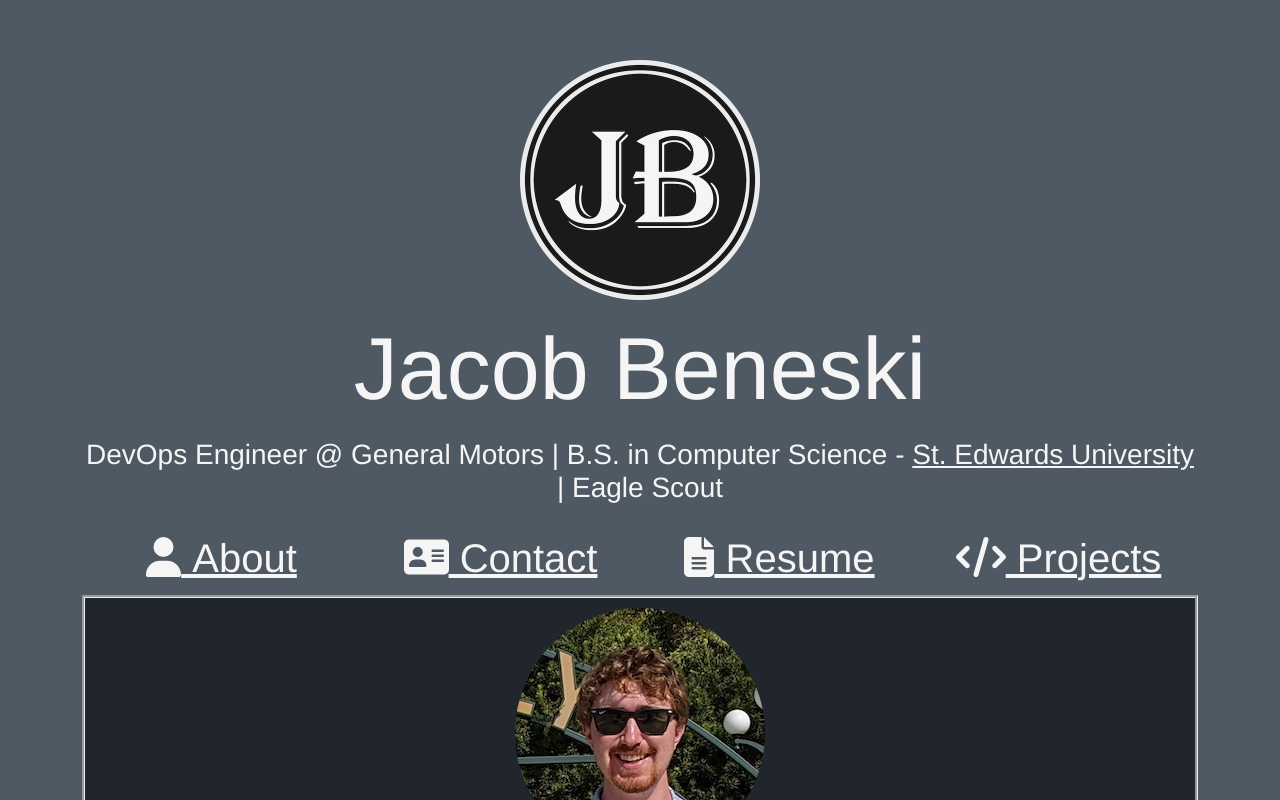
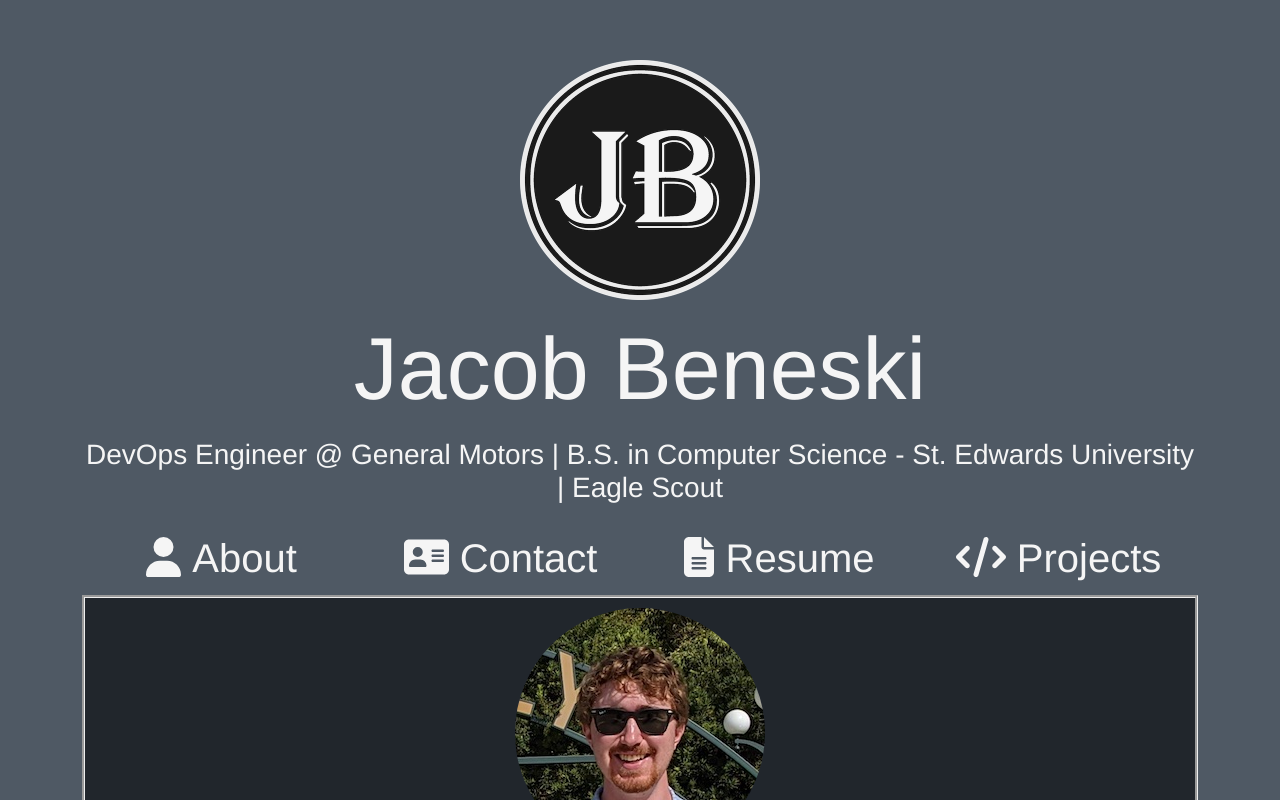
Before and after one commit to jacobacon/jacobacon.com, a Vue app: page / in a window 1280 px wide. Shown: the top 800 px of the page. Built offline with nearby package versions, Linux system fonts and the light colour scheme.

Commit message:
Fix underline hover for links

```diff
--- a/src/App.vue
+++ b/src/App.vue
@@ -109,6 +109,19 @@
     button, .btn-link {
         color: whitesmoke !important;
         font-size: 2.5rem !important;
+        text-decoration: none !important;
+    }
+
+    .btn-link:hover {
+        text-decoration: underline !important;
+    }
+
+    a {
+        text-decoration: none !important
+    }
+
+    a:hover {
+        text-decoration: underline !important
     }
 
     .content {
```
